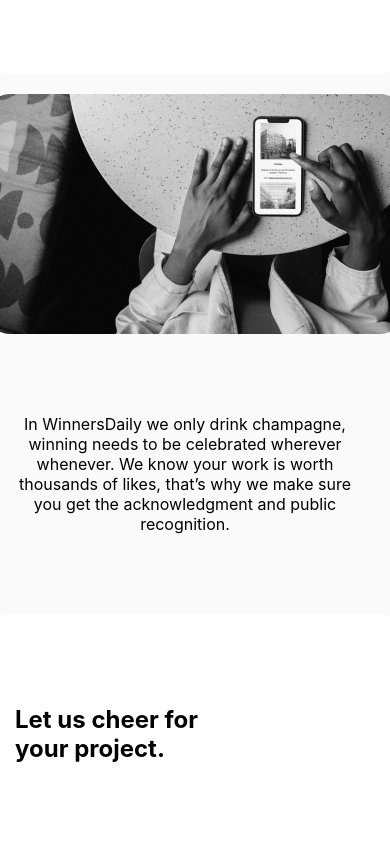
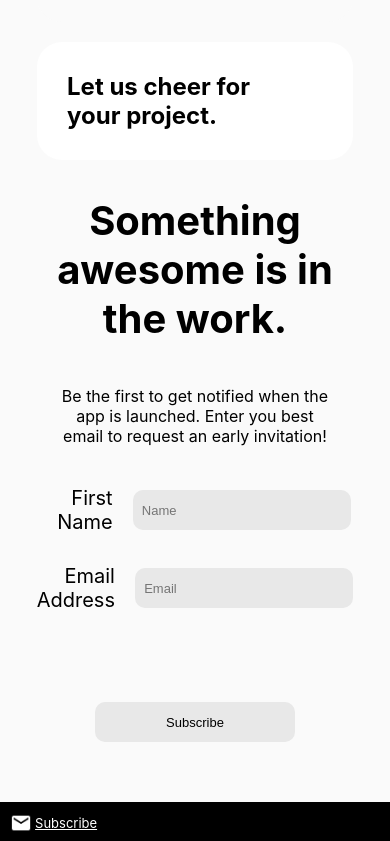
Before and after one commit to Winners-Daily/Winners-Daily.github.io, a Next.js app: page /services in a window 390 px wide. Shown: the part 1869-2710 px from the top of the page. Built offline with nearby package versions, Linux system fonts and the light colour scheme.

Commit message:
small screen fix

```diff
--- a/pages/index.js
+++ b/pages/index.js
@@ -53,7 +53,7 @@ export default function Home() {
       <img className={homeStyles.box, homeStyles.logo} style={{ animationDelay: 800  + "ms" }} src="/home/logo.png" />
 
       <div className={homeStyles.content}>
-        <h2>A map to discover treasures.</h2>
+        <h2 className={homeStyles.h2} >A map to discover treasures.</h2>
         <p className={homeStyles.p1} >
           Our goal is to deliver architectural competition data in a visually
           engaging manner. Whether you are an architect or designer, renderer,
--- a/pages/services.js
+++ b/pages/services.js
@@ -74,8 +74,8 @@ const services = () => {
             </div>
 
 
-            <div className={serviceStyles.sec} style={{ width: '100%' }}>
-                <h1 style={{ width: 440 }}>Something awesome
+            <div className={serviceStyles.sec}>
+                <h1 className={serviceStyles.h1} >Something awesome
                     is in the work.</h1>
                 <p className={serviceStyles.p} style={{ marginBottom: 40 }}>
                     Be the first to get notified when the app is launched.
--- a/styles/Layout.module.css
+++ b/styles/Layout.module.css
@@ -13,6 +13,7 @@
   font-family: -apple-system, BlinkMacSystemFont, 'Segoe UI', Roboto, Oxygen, Ubuntu, Cantarell, 'Open Sans', 'Helvetica Neue', sans-serif;
   width: -webkit-fill-available;
   width: -moz-available;
+
   display: flex;
   flex-direction: column;
   justify-content: flex-start;
--- a/styles/community.module.css
+++ b/styles/community.module.css
@@ -65,6 +65,15 @@
     background-color: white;
     z-index: 2;
   }
+  .row{
+  display: flex;
+  flex-direction: row;
+  margin: 10px 50px ;
+  align-items:baseline;
+  justify-content: baseline;
+
+
+}
 }
 
 
@@ -100,6 +109,16 @@
     z-index: 2;
   }
 
+  .row{
+    display: flex;
+    flex-direction: column;
+    margin: 10px 50px ;
+    align-items: flex-start;
+    justify-content: baseline;
+
+    text-align: left;
+  }
+
 }
 
 @media (max-width: 600px) {
@@ -124,6 +143,17 @@
     background-color: white;
     z-index: 2;
   }
+
+  .row{
+    display: flex;
+    flex-direction: column;
+    margin: 10px 50px ;
+    align-items: flex-start;
+    justify-content: baseline;
+    text-align: left;
+
+
+  }
 }
 
 
@@ -146,21 +176,13 @@
   background-color:  #c5c3c3;
 }
 
-.row{
-  display: flex;
-  flex-direction: row;
-  margin: 10px 50px ;
-  align-items:baseline;
-  justify-content: baseline;
 
-
-}
 
 .col{
   display: flex;
   flex-direction: column;
   align-items: flex-start;
-  justify-content: flex-start;
+  justify-content: left;
   margin: 0px 50px ;
   font-size: medium;
 
--- a/styles/home.module.css
+++ b/styles/home.module.css
@@ -64,12 +64,7 @@
 }
 
 
-.content{
-    margin-top: 60px;
-    margin-left: 50%;
-    margin-right: 50%;
-    width: max-content;
-}
+
 
 .p1{
   width: 370px;
@@ -87,6 +82,17 @@
   text-align: left;
 }
 
+
+
+
+
+@media (min-width: 801px) {
+  .row{
+    display: flex;
+    flex-direction: row;
+    align-items: center;
+
+  }
   .textBox{
     width: 420px;
     height: 240px;
@@ -104,12 +110,11 @@
 
   }
 
-@media (min-width: 801px) {
-  .row{
-    display: flex;
-    flex-direction: row;
-    align-items: center;
-
+  .content{
+    margin-top: 60px;
+    margin-left: 50%;
+    margin-right: 50%;
+    width: max-content;
   }
 }
 
@@ -118,6 +123,42 @@
     display: flex;
     flex-direction: column;
     align-items: center;
+    width: 90%;
 
   }
+  .textBox{
+    width: inherit;
+    height: 90%;
+    min-height: 230px;
+    min-width: 300px;
+    border-radius: 25px;
+    margin: 10px;
+    display: flex;
+    align-items: center;
+    background-color: gainsboro;
   }
+  .postImg{
+    width: 100%;
+    height: inherit;
+    border-radius: 25px;
+
+  }
+  .p2{
+    font-size: large;
+  }
+  .content{
+    margin-top: 60px;
+    margin-left: 50%;
+    margin-right: 50%;
+    width: 50%;
+  }
+
+  .p1{
+    width: auto;
+  }
+  .h2{
+    width: auto;
+    font-size: larger;
+    text-align: center;
+  }
+}
--- a/styles/services.module.css
+++ b/styles/services.module.css
@@ -11,6 +11,10 @@
 
 }
 
+
+
+
+@media (min-width: 801px) {
   .sec{
     width: 100%;
     margin-left: 0;
@@ -29,6 +33,13 @@
     font-size: medium;
     min-width: 340px;
     width: 25%;
+
+  }
+
+  .row{
+    display: flex;
+    flex-direction: row;
+    align-items: center;
 
   }
 
@@ -51,63 +62,18 @@
     align-items: center;
     background-color: gainsboro;
   }
-
-@media (min-width: 801px) {
-  .row{
-    display: flex;
-    flex-direction: row;
-    align-items: center;
-
-  }
-}
-
-@media (max-width: 801px) {
-  .row{
-    display: flex;
-    flex-direction: column;
-    align-items: center;
-
-  }
-}
-
-.col{
-  display: flex;
-  flex-direction: column;
-  align-items: center;
-
-}
-
   .postImg{
     width: inherit;
     height: inherit;
     border-radius: 25px;
 
   }
-
   .p2{
     margin: 30px;
     font-size: x-large;
     font-weight: bold;
     width: 240px;
     text-align: left;
-}
-
-.btn{
-  min-width: 200px;
-  min-height: 40px;
-  border-radius: 10px;
-  padding: 5px;
-  margin: 60px 0px;
-  font-size: small;
-  background-color:  #E8E8E8;
-  border: none;
-  cursor: pointer;
-
-}
-
-
-.btn:hover {
-  background-color:  #c5c3c3;
   }
 
   .inputBox{
@@ -142,3 +108,132 @@
     justify-content: center;
     margin-bottom: 30px;
   }
+  .h1{
+    width: 440px;
+  }
+}
+
+@media (max-width: 801px) {
+  .sec{
+    width: 80%;
+    margin-left: 0;
+    left:0;
+
+    height: fit-content;
+
+    display: flex;
+    align-items: center;
+    flex-direction: column;
+    text-align: center;
+
+  }
+
+  .p{
+    font-size: medium;
+    width: 90%;
+
+  }
+
+  .row{
+    display: flex;
+    flex-direction: column;
+    align-items: center;
+
+    width: 90%;
+  }
+  .textBox{
+    width: 90%;
+    height: 90%;
+    border-radius: 25px;
+    margin: 10px;
+    display: flex;
+    align-items: center;
+    background-color: gainsboro;
+  }
+
+  .textBoxSpecial{
+    width: 90%;
+    height: 90%;
+    border-radius: 25px;
+    margin: 10px;
+    display: flex;
+    align-items: center;
+    background-color: gainsboro;
+  }
+  .postImg{
+    width: 100%;
+    height: inherit;
+    border-radius: 25px;
+
+  }
+  .p2{
+    margin: 30px;
+    font-size: larger;
+    font-weight: bold;
+    width: 240px;
+    text-align: left;
+  }
+
+  .inputBox{
+    min-width: 70%;
+    min-height: 40px;
+    border-radius: 10px;
+    margin: 0px;
+    font-size: small;
+    background-color:  #E8E8E8;
+    border: none;
+  }
+
+  .input {
+    align-items: center;
+    justify-content: center;
+    max-width: 50%;
+  }
+
+  .lable{
+    align-items: center;
+    justify-content: center;
+    width: 160px;
+    text-align: right;
+    margin-right: 20px;
+  }
+
+  .inputRow{
+    display: flex;
+    flex-direction: row;
+    width: 100%;
+    align-items: center;
+    justify-content: center;
+    margin-bottom: 30px;
+  }
+
+  .h1{
+    width: 90%;
+  }
+
+}
+
+.col{
+  display: flex;
+  flex-direction: column;
+  align-items: center;
+
+}
+
+.btn{
+  min-width: 200px;
+  min-height: 40px;
+  border-radius: 10px;
+  padding: 5px;
+  margin: 60px 0px;
+  font-size: small;
+  background-color:  #E8E8E8;
+  border: none;
+  cursor: pointer;
+
+}
+
+
+.btn:hover {
+  background-color:  #c5c3c3;
+}
```
Lines whose indentation alone changed are shown as unchanged.
